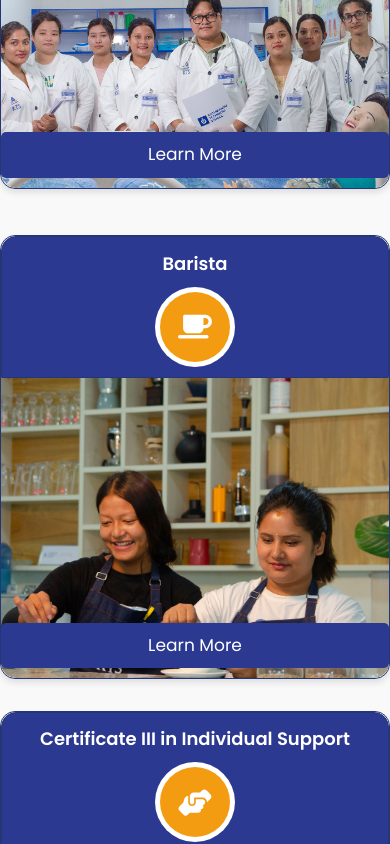
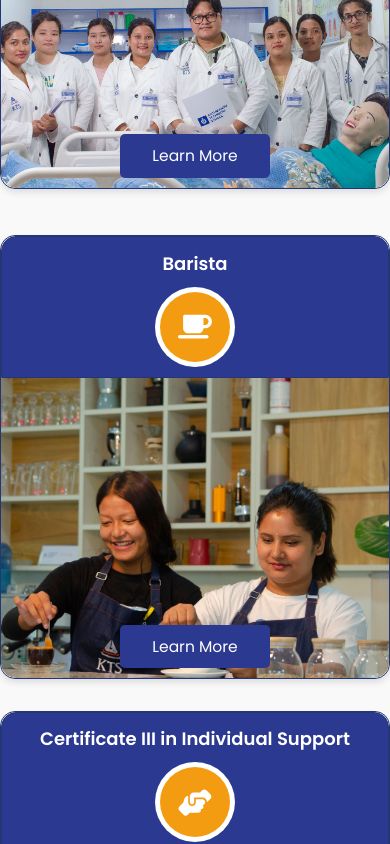
Before and after one commit to PAN-MAN/KTS, a React (Create React App) app: page / in a window 390 px wide. Shown: the part 7120-7964 px from the top of the page. Built offline with nearby package versions, Linux system fonts and the light colour scheme.

Commit message:
Learn more button fixed

```diff
--- a/src/components/Cards/Cards.css
+++ b/src/components/Cards/Cards.css
@@ -95,6 +95,8 @@
   border: none;
   border-radius: 5px; /* Round the button corners */
   padding: 10px 20px; /* Adjust padding as needed */
+  width: 150px; /* Set a fixed width for consistency */
+  font-size: 1rem; /* Ensure consistent font size */
 }
 
 @keyframes float {
@@ -122,4 +124,10 @@
   .caregiver-tab:last-child {
     margin-bottom: 0; /* Remove bottom margin from the last tab */
   }
+
+  .caregiver-tab .image-container .btn {
+    width: 150px; /* Maintain the same width for mobile devices */
+    padding: 10px 20px; /* Ensure padding remains consistent */
+    font-size: 1rem; /* Maintain font size */
+  }
 }
```
